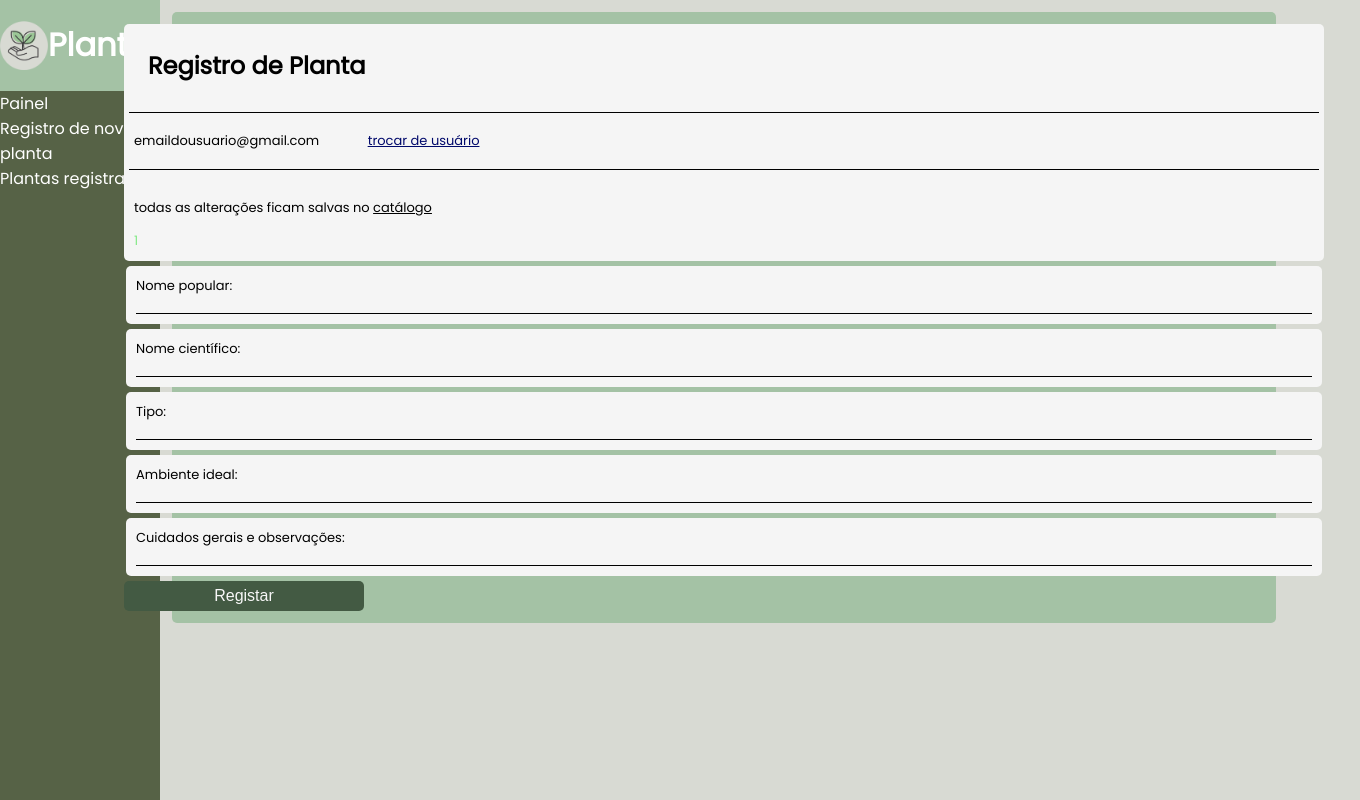
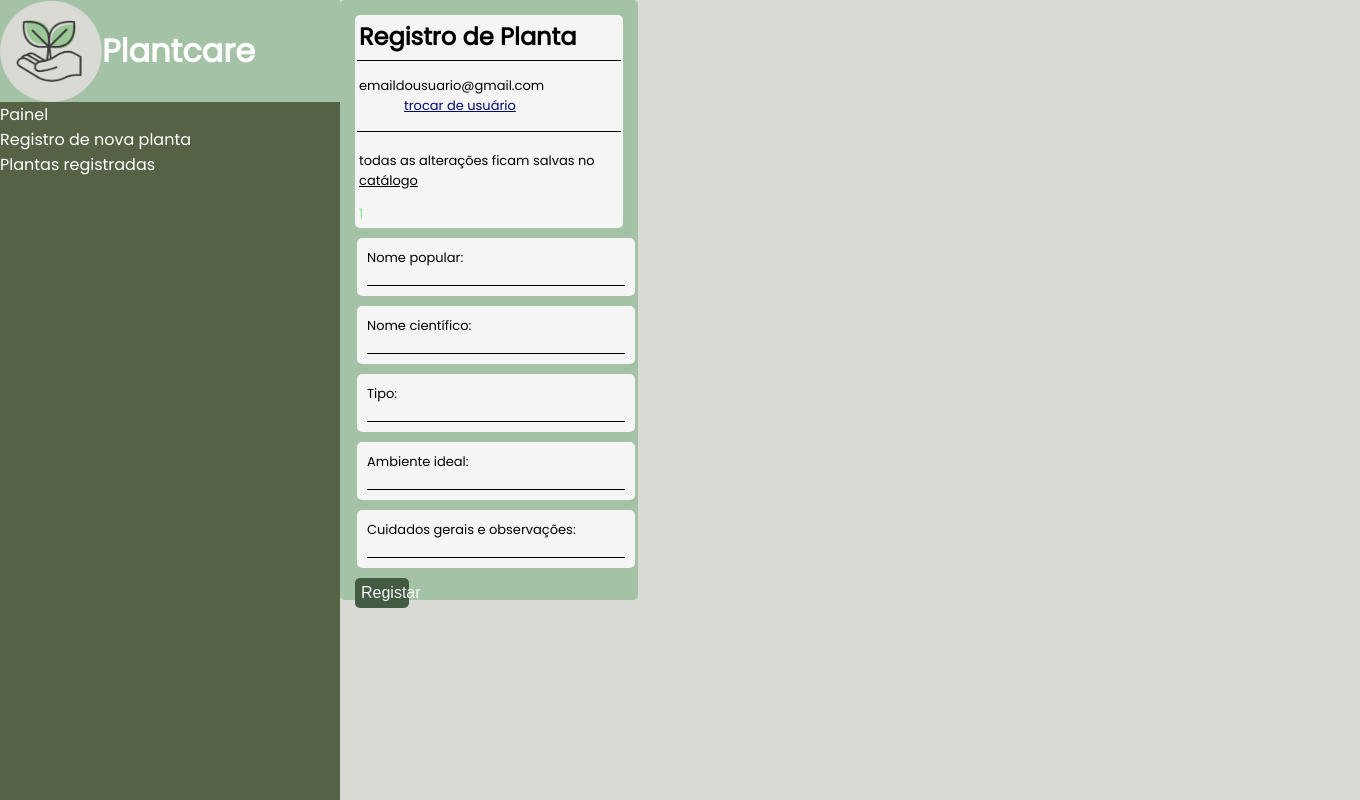
Before and after one commit to V1TOR-P3SSOA/TRABALHO-FINAL, a PHP site: page /codigo/cadastro_planta_form.php in a window 1360 px wide. Run offline with PHP 8.4, Linux system fonts and the light colour scheme; a user stored in the database is signed in.

Commit message:
Estilização do cadastro com a inclusão do read

```diff
--- a/assets/estilo/style_cadastro_planta.css
+++ b/assets/estilo/style_cadastro_planta.css
@@ -3,20 +3,17 @@
     padding: 0;
     box-sizing: border-box;
     display: flex;
-    flex-direction: row;
+    align-items: flex-start;
     font-family: 'Poppins', sans-serif;
     background-color: #D8DAD3;
 }
 
-#dashboard {
-    height: 100vh;
-    width: 100%;
-}
 
 #left_bar {
     background-color: #566246;
+    width: 25%;
     height: 100vh;
-    width: 20%;;
+    min-height: 100vh;
 }
 
 #logo{
@@ -33,24 +30,31 @@
 #logo h1{
     color: #ffffff;
 }
+
+#conteudo_principal {
+    display: flex;
+    flex-direction: row;
+    gap: 2%;
+    margin: 20px 0;
+    width: 100%;
+    box-sizing: border-box;
+    padding: 0 2%;
+}
+
 #cadastro_planta_container {
-    width: 90%;
+    width: 70%;
     height: auto;
+    max-height: 570px;
     background-color: #A4C2A5;
-    margin-left: 20%;
-    padding: 1%;
-    margin: 1%;
+    padding: 15px;
     border-radius: 5px;
     display: flex;
     flex-direction: column;
-    align-items: center;
-    justify-content: center;
-    text-align: left;
 }
 
 #cadastro_header{
     background-color: #F5F5F5;
-    width: 150vh;
+    width: 100%;
     height: auto;
     border-radius: 5px;
     display: flex;
@@ -63,8 +67,9 @@
     border-left: none;
     border-right: none;
     font-size: small;
-    margin: 5px;
-    padding: 5px;
+    height: auto;
+    margin: 2px;
+    padding: 2px;
 }
 
 #email a{
@@ -72,11 +77,17 @@
     color: #00096B;
 }
 #titulo h2{
-    margin: 1%;
-    padding: 1%;
+    margin: 2px;
+    padding: 2px;
 }
+
+#titulo{
+    height: auto;
+}
+
 #titulo div{
     background-color: #78AE79;
+    height: 2vh;
     color: transparent;
     border-top-left-radius: 5px;
     border-top-right-radius: 5px;
@@ -96,10 +107,24 @@
 #botao_registro button:hover{
     background-color: #578657;
 }
+
+#registros {
+    width: 50%;
+    height: auto;
+    background-color: #A4C2A5;
+    padding: 10px;
+    border-radius: 5px;
+    display: flex;
+    flex-direction: column;
+}
+
+#registros h2{
+    text-align: center;
+}
 .campo{
     background-color: #F5F5F5;
-    width: 98%;
-    margin: 5px;
+    width: 96%;
+    margin: 10px;
     margin-left: 2px;
     border-radius: 5px;
     padding: 10px;
@@ -125,10 +150,136 @@
 }
 
 .texto_decoracao{
+    margin: 2px;
+    padding: 2px;
+    font-size: small;
+    height: auto;
+}
+
+.tabela table {
+  background-color: #f7f7f7;
+  box-shadow: 0 2px 5px rgba(0,0,0,0.1);
+  border-radius: 8px;
+  overflow: hidden;
+}
+
+.tabela::-webkit-scrollbar-thumb {
+  background-color: rgba(53,52,52,0.6);
+  border-radius: 4px;
+}
+
+.tabela::-webkit-scrollbar {
+  width: 8px;
+}
+
+.tabela table th, .tabela table td {
+  padding: 8px 10px;
+  border-bottom: 1px solid #e0e0e0;
+}
+
+.tabela table thead th {
+    background-color: #84e987;
+    color: #000000;
+    font-weight: bold;
+    padding: 10px;
+    text-align: left;
+}
+
+.tabela table th, .tabela table td {
+    border-bottom: 1px solid #e0e0e0;
+    padding: 8px 10px;
+}
+
+.tabela{
+    display: flex;
+    align-items: center;
+}
+
+.tabela{
+    text-align: center;
+}
+
+.button_editar{
+  text-decoration: none;
+  font-size: 0.9em;
+}
+
+.tabela .button_excluir {
+  color: #c00;
+  margin-left: 8px;
+}
+
+.bg{
+    background-color: #435a43;
+    height: auto;
+    width: 100%;
+    margin-top: 5px;
+    padding: 5px;
+    border-radius: 5px;
+}
+
+.bg h2{
+    color: #f7f7f7;
+}
+
+.destaque_lista{
+    background-color: #ff0000;
+}
+
+.tabela a .button_editar, .tabela .button_editar {
+    display: inline-block;
+    padding: 6px 12px;
+    font-size: 0.9em;
+    font-weight: 500;
+    text-decoration: none;
+    border: none;
+    border-radius: 20px;
+    cursor: pointer;
+    transition: background-color 0.2s ease;
+    background-color: #578657;
+    color: #ffffff;
+}
+
+.tabela a .button_editar:hover, .tabela .button_editar:hover {
+    background-color: #435a43;
+}
+
+.tabela .button_excluir {
+    display: inline-block;
+    padding: 6px 12px;
+    font-size: 0.9em;
+    font-weight: 500;
+    border: none;
+    border-radius: 20px;
+    cursor: pointer;
+    transition: background-color 0.2s ease;
+    background-color: #e57373;
+    color: #ffffff;
+    margin-left: 8px;
+}
+
+.tabela .button_excluir:hover {
+    background-color: #c0392b;
+}
+
+.tabela a {
+    text-decoration: none;
+}
+
+.tabela .acoes{
+    text-align: center;
+}
+
+.tabela .button_editar, .tabela .button_excluir {
     margin: 5px;
-    padding: 5px;
-    font-size: small;
+    min-width: 50px;
+    text-align: center;
 }
+
+.tabela::-webkit-scrollbar {
+  position: absolute;
+}
+
 
 #erro{
     color: #ff0000;
```
Also changed, not shown: other parts of assets/estilo/style_cadastro_planta.css (+41 -0 lines).
